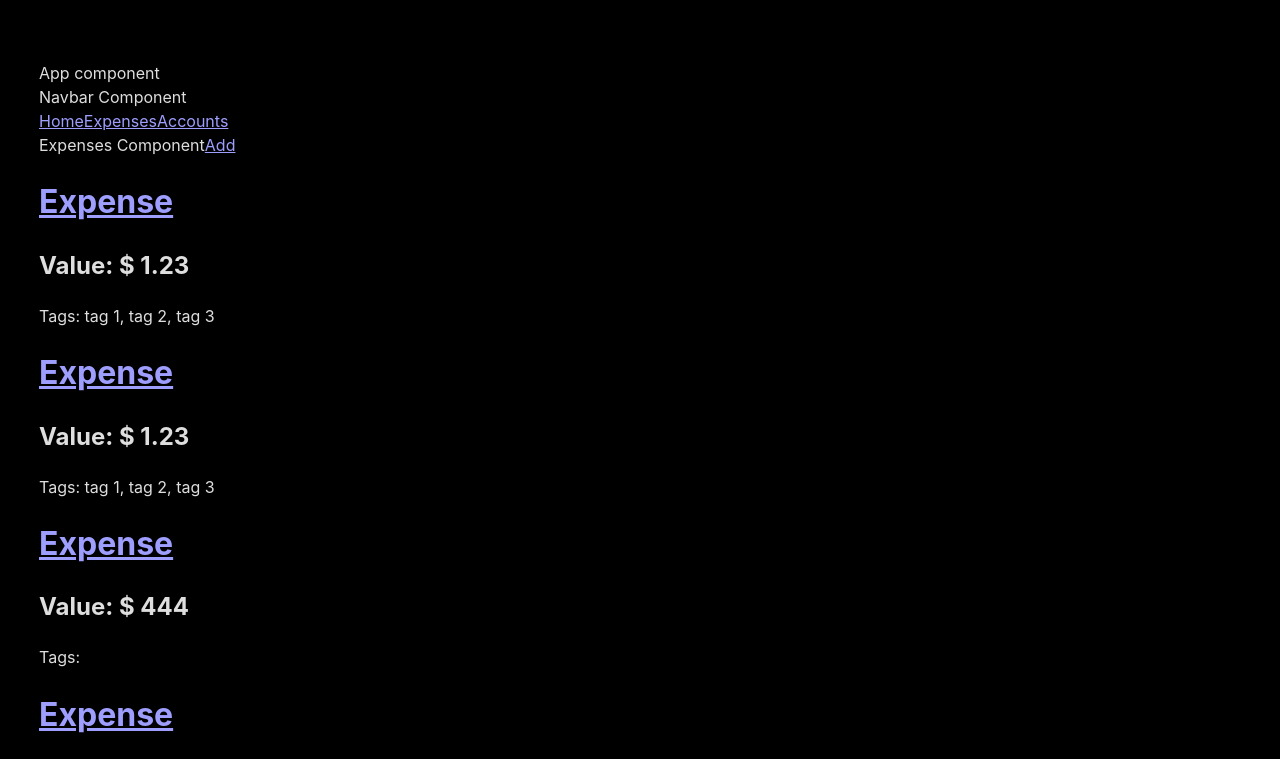
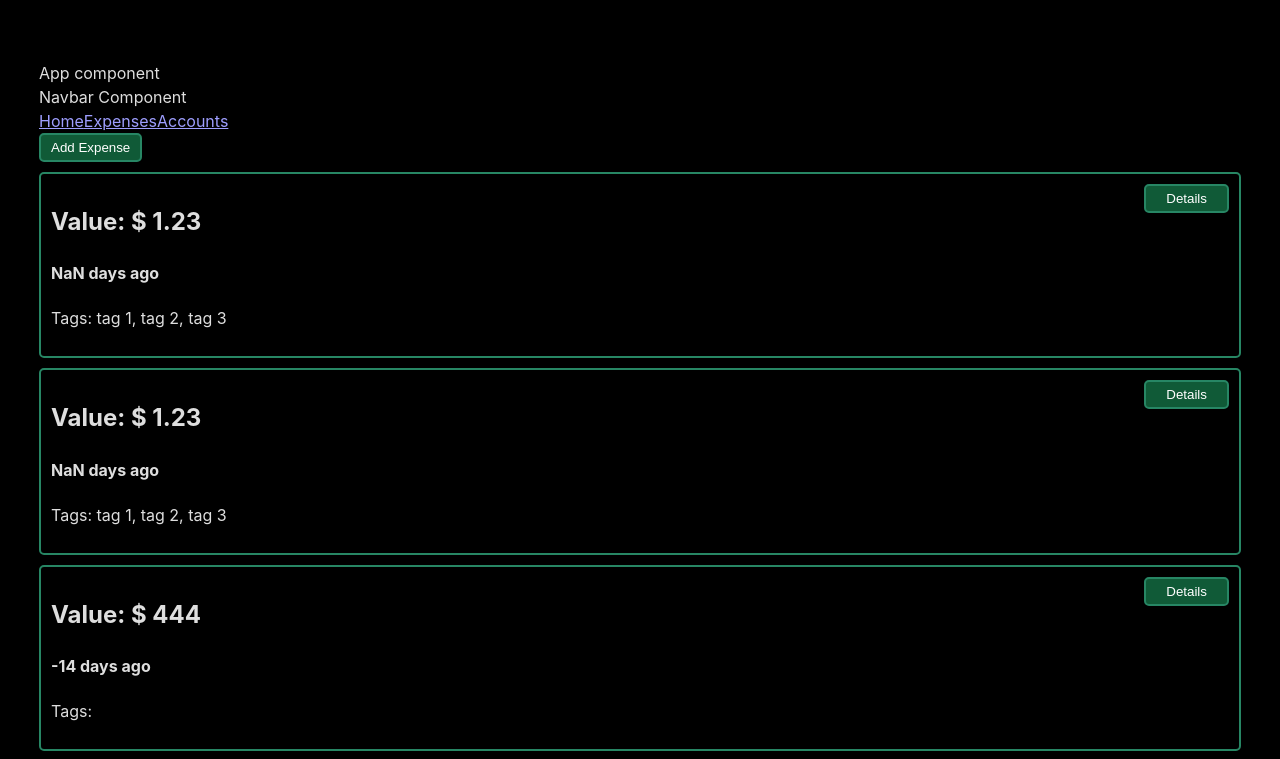
Before and after one commit to ioscrum-fapp/fapp, a React (Vite) app in the folder fapp/: page /expenses in a window 1280 px wide. Shown: the top 759 px of the page. Built offline with nearby package versions, Linux system fonts and the light colour scheme; data requests are answered from the project's data file.

Commit message:
added styling to expenses and expensesList

```diff
--- a/fapp/src/pages/Expenses/Expenses.css
+++ b/fapp/src/pages/Expenses/Expenses.css
@@ -1,2 +1,9 @@
 .Expenses {
 }
+
+.AddButton {
+    border: solid 2px var(--main-color);
+    border-radius: 5px;
+    background-color: var(--main-dark-accent);
+    padding: 5px 10px;
+}
--- a/fapp/src/pages/Expenses/Expenses.jsx
+++ b/fapp/src/pages/Expenses/Expenses.jsx
@@ -13,8 +13,11 @@ export default function Expenses() {
 
   return (
     <div className="Expenses">
-      Expenses Component
-      <Link to="/expenses/add">Add</Link>
+      <Link to="/expenses/add">
+        <button className="AddButton">
+          Add Expense
+        </button>
+      </Link>
       {error && <div>{error}</div>}
       {!isFinished && <div>Downloading accounts...</div>}
       {json && <ExpensesList expenses={json} />}
--- a/fapp/src/pages/ExpensesList/ExpensesList.css
+++ b/fapp/src/pages/ExpensesList/ExpensesList.css
@@ -1,2 +1,20 @@
-.ExpensesList {
+.ExpenseList-element {
+  border: solid 2px var(--main-color);
+  border-radius: 5px;
+  margin: 10px 0;
+  padding: 10px;
 }
+
+.DetailsLink {
+    float: right;
+}
+
+.DetailsButton {
+    border: solid 2px var(--main-color);
+    border-radius: 5px;
+    background-color: var(--main-dark-accent);
+    padding: 5px 20px;
+}
+
+.DetailsInfo {
+}
--- a/fapp/src/pages/ExpensesList/ExpensesList.jsx
+++ b/fapp/src/pages/ExpensesList/ExpensesList.jsx
@@ -4,26 +4,38 @@ import { Link } from "react-router-dom";
 
 const currency = "$";
 
+function DaysAgo(date) {
+  return Math.ceil((new Date() - Date.parse(date)) / 86400000);
+}
+
 function CreateExpense(expense) {
+
   return (
     <div className="ExpenseList-element" key={expense.id}>
-      <Link to={`/expenses/` + expense.id}>
-        <h1>Expense</h1>
+      <Link className="DetailsLink" to={`/expenses/` + expense.id}>
+        <button className="DetailsButton">
+          Details
+        </button>
       </Link>
-      <h2>
-        Value: {currency} {expense.value}
-      </h2>
-      <p>Tags: {expense.tags.join(", ")}</p>
+      <div className="DetailsInfo">
+        <h2>
+          Value: {currency} {expense.value}
+        </h2>
+        <h4>
+          {DaysAgo(expense.date)} days ago
+        </h4>
+        <p>
+          Tags: {expense.tags.join(", ")}
+        </p>
+      </div>
     </div>
   );
 }
 
-const ExpensesList = ({ expenses }) => {
+export default function ExpensesList({expenses}) {
   return (
     <div className="ExpensesList">
       {expenses && expenses.map(CreateExpense)}
     </div>
   );
 };
-
-export default ExpensesList;
```
